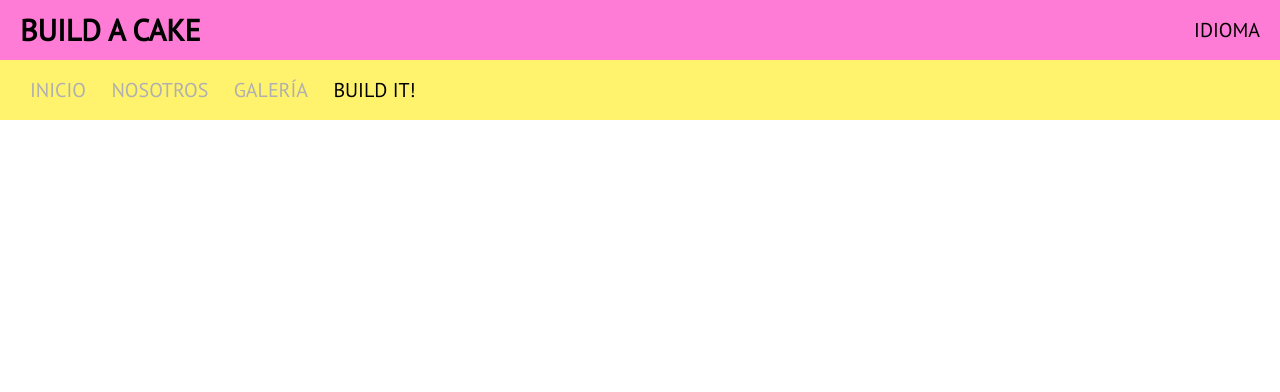
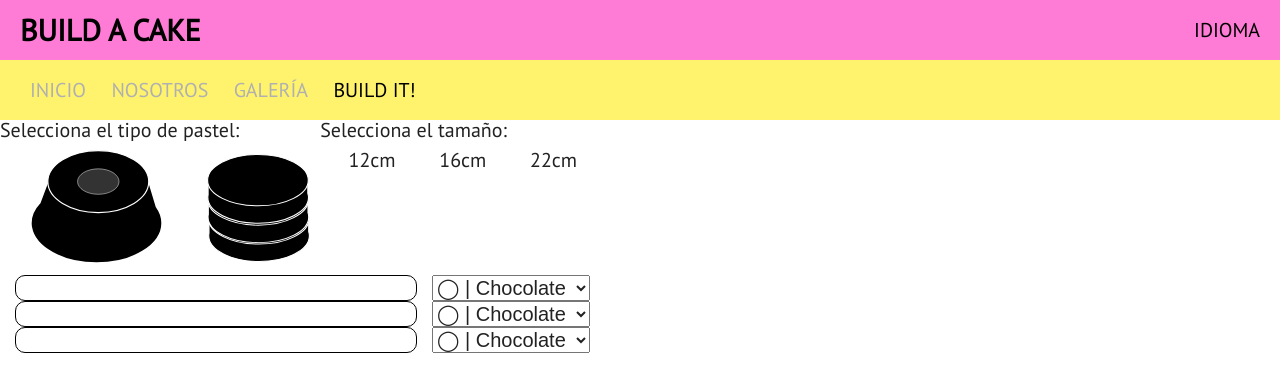
Before and after one commit to gogvale/build-a-cake, a PHP site: page /build-it.php in a window 1280 px wide. Shown: the top 392 px of the page. Run offline with PHP 8.4, Linux system fonts and the light colour scheme.

Commit message:
Adding first elements of form

```diff
--- /dev/null
+++ b/CSS/form.css
@@ -0,0 +1,30 @@
+input[type="radio"] {
+  visibility: hidden;
+}
+label {
+  display: inline-block;
+  cursor: pointer;
+  /* height: 115px; */
+}
+input[type="radio"]:checked + label {
+  border-width: 1px;
+}
+input[type="radio"] + label {
+  border: 1px solid black;
+  border-radius: 10px;
+  padding: 10px;
+  margin: auto;
+  border-width: 0;
+}
+div.flow {
+  display: flex;
+}
+select {
+  display: block;
+}
+.masa-pastel {
+  min-width: 20em;
+  border: 1px solid black;
+  border-radius: 10px;
+  margin: 0 15px;
+}
--- a/build-it.php
+++ b/build-it.php
@@ -1,5 +1,60 @@
 <?php
 include 'include/header.php';
 ?>
+<?php
+$sabores_masa = [
+    ["brown", "Chocolate", "chocolate"],
+    ["red", "Red Velvet", "red_velvet"]
+];
+?>
+<link rel="stylesheet" href="CSS/form.css">
+<form action="form.php">
+    <!-- camada/canudo -->
+    <div class="flow">
 
+        <div>
+            <p>Selecciona el tipo de pastel:</p>
+            <input required type="radio" name="formato" id="canudo">
+            <label for="canudo">
+                <img src="IMG/canudo.svg" alt="canudo">
+            </label>
+            <input type="radio" name="formato" id="camadas">
+            <label for="camadas">
+                <img src="IMG/camadas.svg" alt="camadas">
+            </label>
+        </div>
+        <!-- tamanho -->
+        <div>
+            <p>Selecciona el tamaño:</p>
+
+            <input required type="radio" name="tamanho" id="cm12">
+            <label for="cm12">12cm</label>
+            <input type="radio" name="tamanho" id="cm16">
+            <label for="cm16">16cm</label>
+            <input type="radio" name="tamanho" id="cm22">
+            <label for="cm22">22cm</label>
+        </div>
+    </div>
+
+    <!-- # camadas  + sabor masa  + tamanho  -->
+    <!-- recheios -->
+    <!-- cobertura -->
+    <!-- toppings -->
+    <?php for ($j = 0; $j < 3; $j++) : ?>
+        <div class="flow">
+
+            <div id="<?= "masa" . $j ?>" class="masa-pastel"></div>
+            <select name="<?= 'masa' . $j ?>">
+                <?php foreach ($sabores_masa as $i => $value) : ?>
+
+                    <option style="background-color: <?= $value[0] ?>; color:white;" value="<?= $value[2]; ?>">
+                        <span>&#9711;</span> |
+                        <?= $value[1] ?>
+                    </option>
+                <?php endforeach ?>
+            </select>
+        </div>
+    <?php endfor ?>
+
+</form>
 <?php include 'include/footer.php' ?>
```
Also changed, not shown: IMG/camadas.svg (added), IMG/canudo.svg (added).
